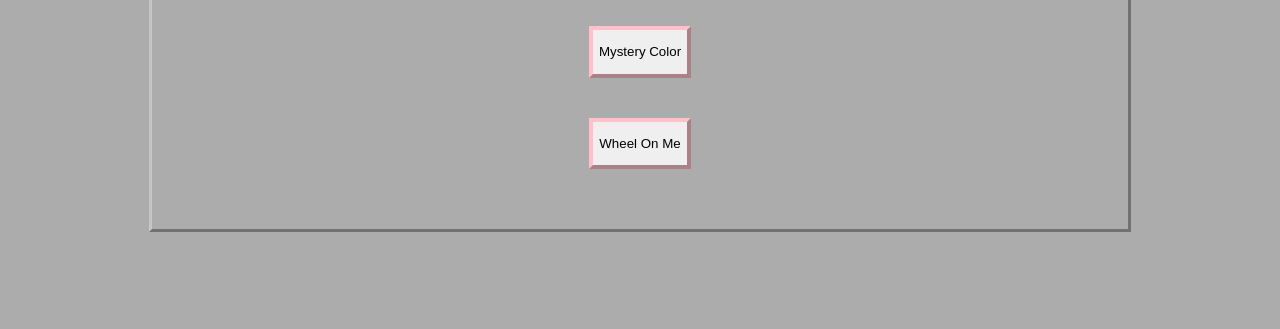
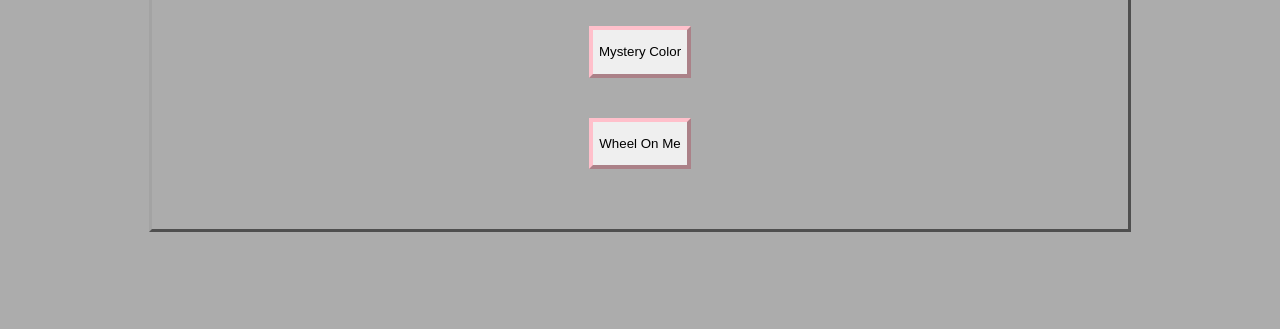
Before and after one commit to hilalb-sahin/interactive-web, a plain HTML site: page index.html in a window 1280 px wide. Shown: the part 289-618 px from the top of the page. Drawn offline with Linux system fonts and the light colour scheme.

Commit message:
Update style.css

```diff
--- a/style.css
+++ b/style.css
@@ -70,7 +70,7 @@ nav{
 #container{
     top:400px;
     display: flex;
-    border:3px outset rgb(198, 198, 198);
+    border:3px outset rgb(163, 163, 163);
     align-items: center;
     margin: 30px 30px;
     padding: 40px;
```
